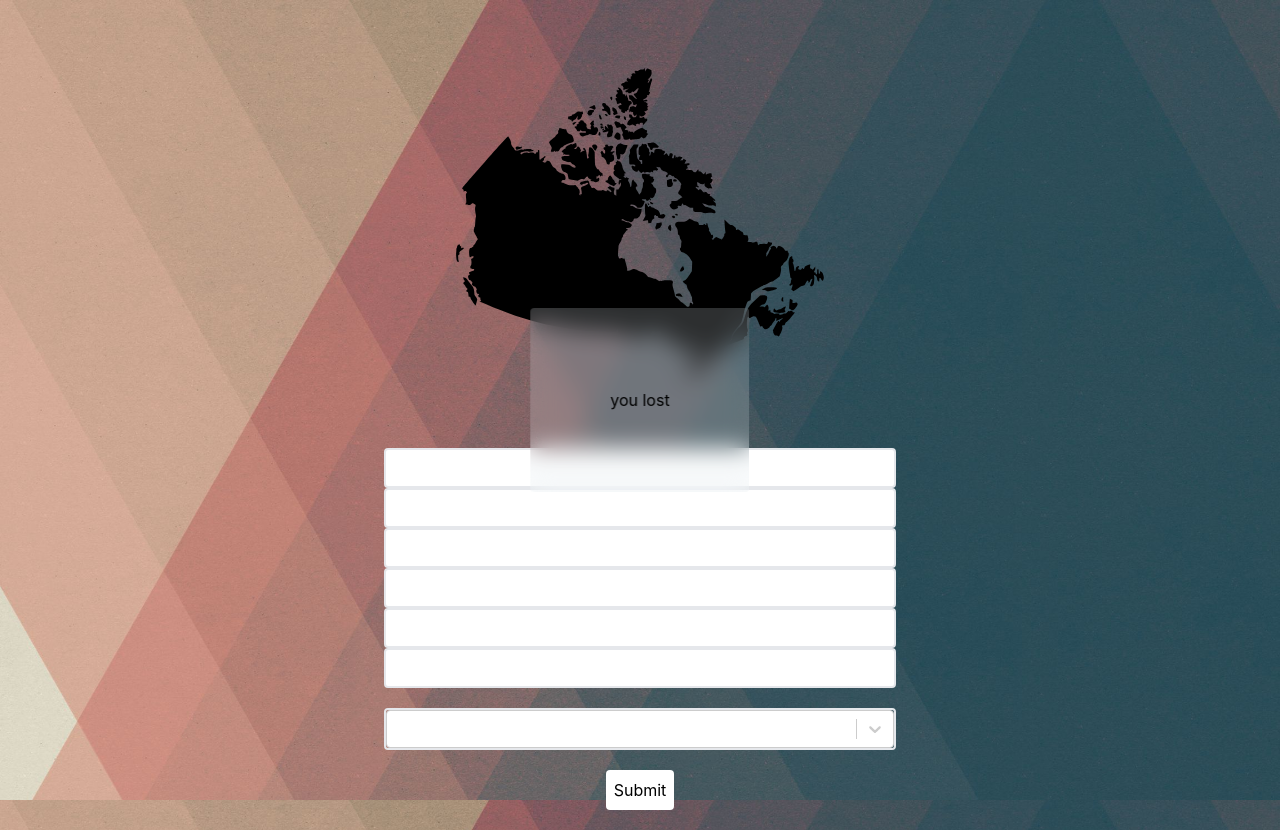
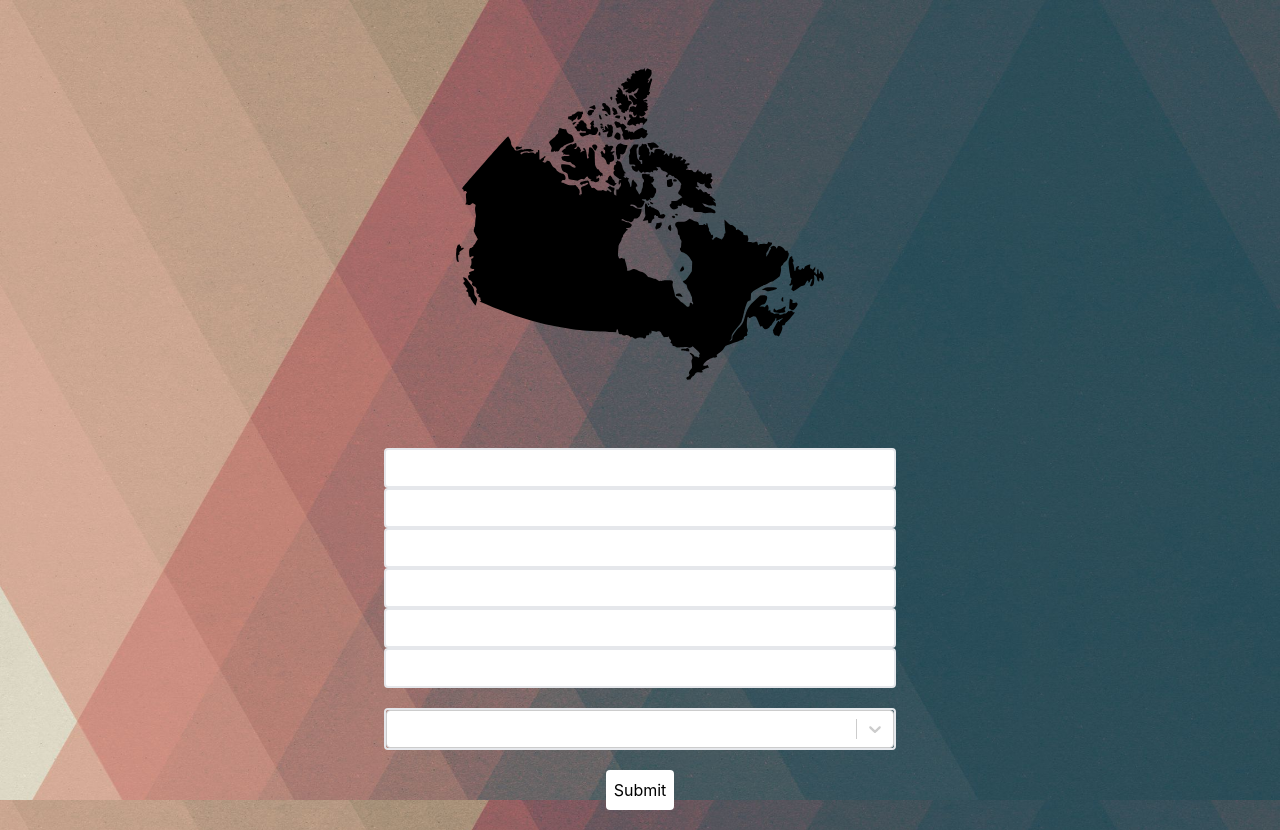
Before and after one commit to WeikeShi0730/worldle, a React (Create React App) app: page / in a window 1280 px wide. Built offline with nearby package versions, Linux system fonts and the light colour scheme.

Commit message:
Add result modal

```diff
--- a/src/App.tsx
+++ b/src/App.tsx
@@ -4,7 +4,7 @@ import CurrentCountry from "./components/current-country.component";
 import GuessPanels from "./components/guess-panels.component";
 import Selections from "./components/selections.component";
 import Result from "./components/result.component";
-import { IN_PROCESS, FINISHED_WIN, FINISHED_LOSE } from "./constants";
+import { IN_PROCESS } from "./constants";
 
 interface contextType {
   numGuesses: number;
@@ -20,7 +20,7 @@ function App() {
   const [selectedCountries, setSelectedCountries] = useState<
     CountrySelection[]
   >([{}, {}, {}, {}, {}, {}] as CountrySelection[]);
-  const [win, setWin] = useState<String>(FINISHED_LOSE);
+  const [win, setWin] = useState<String>(IN_PROCESS);
 
   const value = {
     numGuesses,
--- a/src/components/result.component.tsx
+++ b/src/components/result.component.tsx
@@ -20,6 +20,3 @@ const Result = ({ win }: any) => {
 };
 
 export default Result;
-{
-  /* <div className="absolute w-full h-full">//top-1/2 left-1/2 -translate-x-1/2 -translate-y-1/2 */
-}
```
